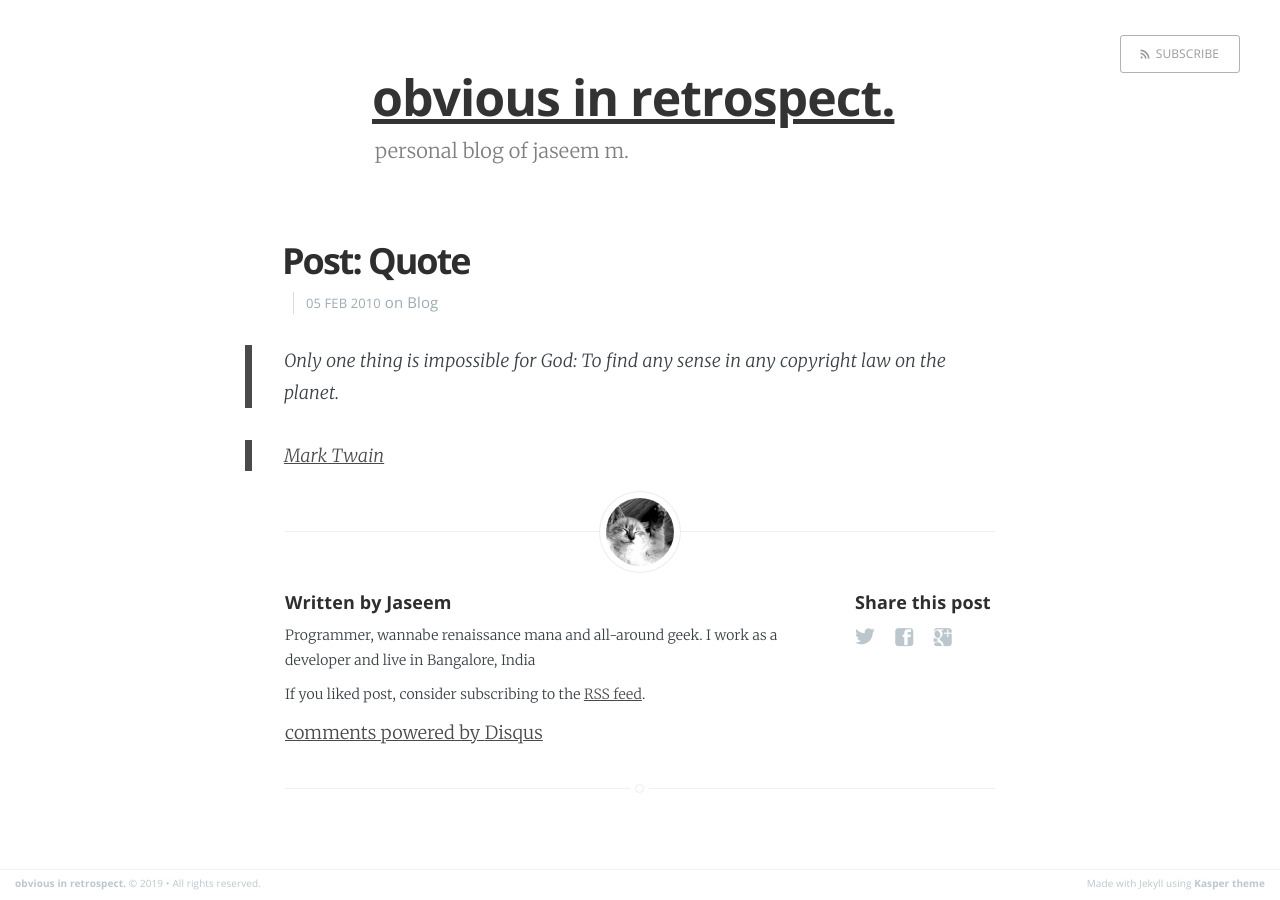
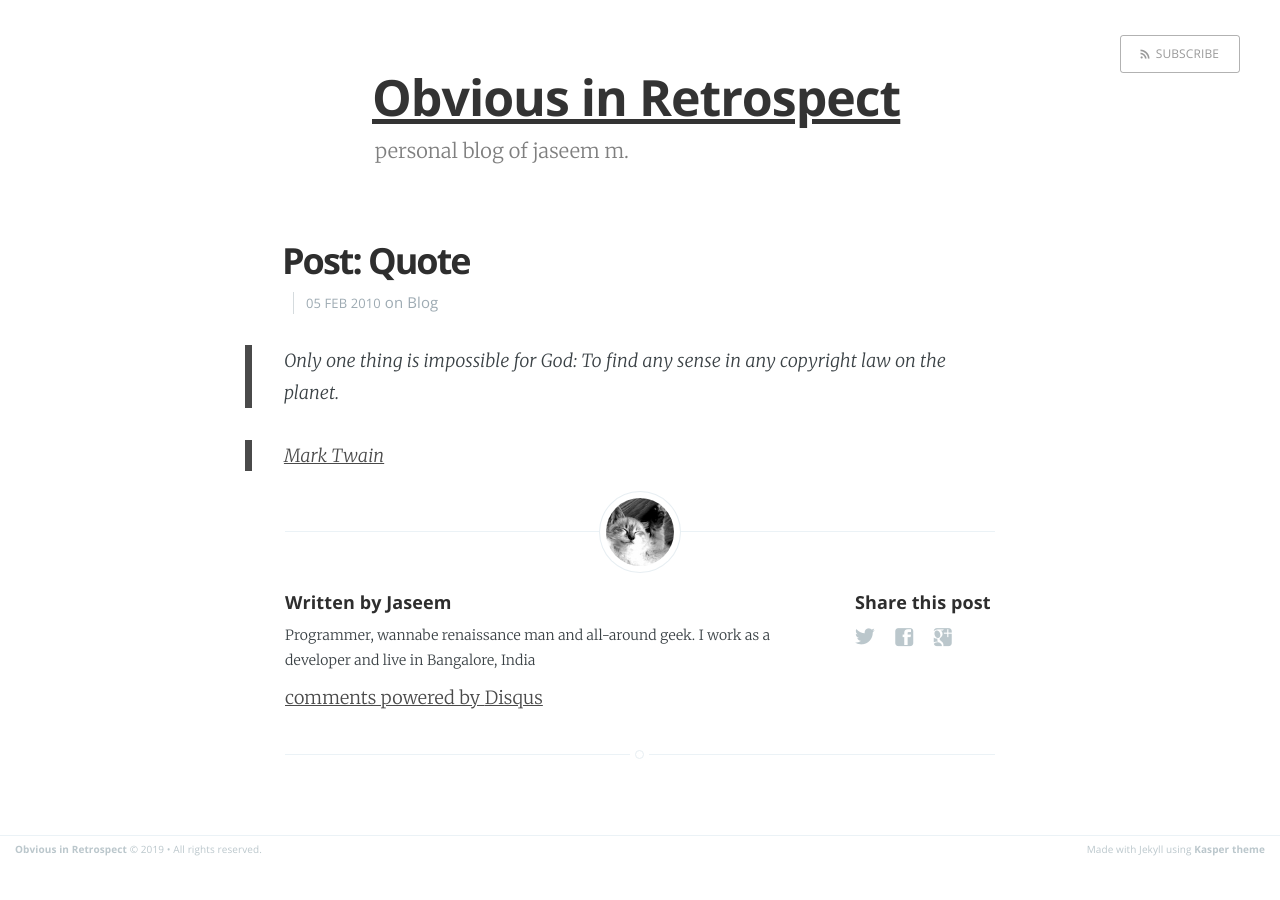
Before and after one commit to mjaseem/mjaseem.github.io, a Jekyll site: the page built from _posts/2010-02-05-post-quote.md, in a window 1280 px wide. Built offline with Jekyll 4.4.1, drawn with Linux system fonts in a browser that asks for light colours; comment, search, counter and statistics services are not loaded.

Commit message:
Some ui changes

```diff
--- a/_config.yml
+++ b/_config.yml
@@ -1,7 +1,8 @@
-name: obvious in retrospect.
-title: obvious in retrospect.
+name: Obvious in Retrospect
+title: Obvious in Retrospect
 description: personal blog of jaseem m
 meta_description: "personal blog of jaseem m about programming and time"
+title_separator: '–'
 
 about: false #'about.html'
 markdown: kramdown
@@ -20,9 +21,9 @@ permalink: /:title:output_ext
 author:
   name             : "Jaseem"
   avatar           : # path of avatar image, e.g. "/assets/images/bio-photo.jpg"
-  bio              : "Programmer, wannabe renaissance mana and all-around geek. I work as a developer and live in Bangalore, India"
+  bio              : "Programmer, wannabe renaissance man and all-around geek. I work as a developer and live in Bangalore, India"
 
-title_separator: '-'
+
 
 defaults:
 
--- a/_layouts/default.html
+++ b/_layouts/default.html
@@ -6,9 +6,9 @@
   <meta http-equiv="X-UA-Compatible" content="IE=edge,chrome=1" />
 
   <title>{%- if page.title -%}
-    {{ page.title | append: " " | append: site.title_separator | append: " " | append: site.title }}
+    {{ page.title }}
     {% else %}
-    {{site.title}}
+    {{ site.title }}
     {%- endif -%}</title>
   <meta name="description" content="{{ site.meta_description}}" />
 
--- a/_layouts/post.html
+++ b/_layouts/post.html
@@ -46,7 +46,6 @@ post_class: post-template
                 <p>
                     {{ site.author.bio }}
                 </p>
-                <p>If you liked post, consider subscribing to the <a href="{{ site.baseurl}}feed">RSS feed</a>.</p>
             </section>
             {% endif %}
 
```
